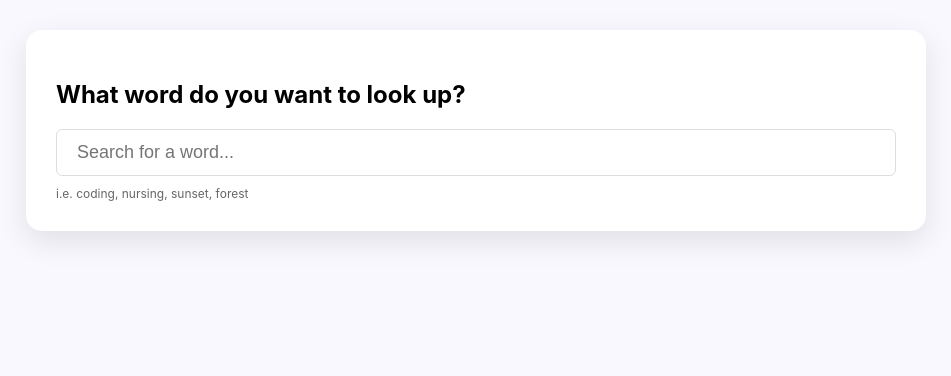
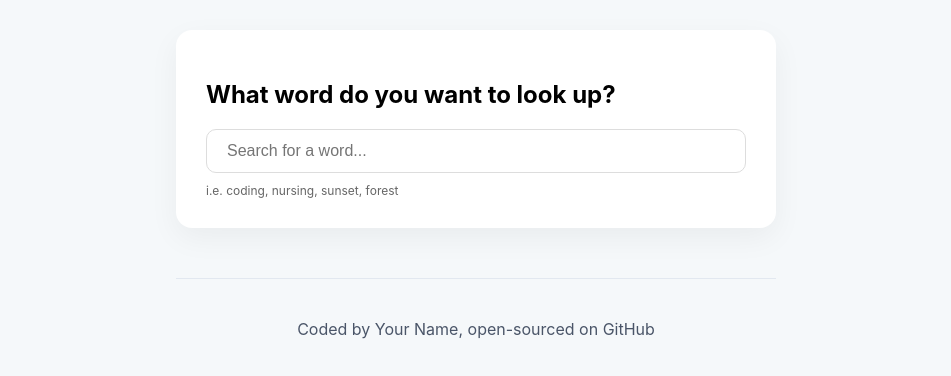
Before and after one commit to Wallflower65/Dictionary, a React (Create React App) app in the folder my-dictionary-app/: page / in a window 1280 px wide. Shown: the top 376 px of the page, without its empty margins (164-1115 px from the left). Built offline with nearby package versions, Linux system fonts and the light colour scheme.

Commit message:
Updated code

```diff
--- a/my-dictionary-app/src/Dictionary.css
+++ b/my-dictionary-app/src/Dictionary.css
@@ -98,3 +98,28 @@ footer {
     font-size: 13px;
     opacity: 0.8;
 }
+
+body {
+    background-color: #f5f8fa;
+}
+
+.Dictionary {
+    max-width: 600px;
+    margin: 0 auto;
+}
+
+section {
+    background: white;
+    padding: 30px;
+    border-radius: 16px;
+    box-shadow: 0 10px 30px rgba(0, 0, 0, 0.05);
+    margin-bottom: 20px;
+}
+
+.search-input {
+    width: 100%;
+    padding: 12px 20px;
+    border-radius: 10px;
+    border: 1px solid #ddd;
+    font-size: 16px;
+}
--- a/my-dictionary-app/src/Dictionary.js
+++ b/my-dictionary-app/src/Dictionary.js
@@ -13,23 +13,18 @@ export default function Dictionary() {
 setResults(response.data[0]);
 }
 
-  function handlePexelsResponse(response) {
-    setPhotos(response.data.photos);
+function handleImagesResponse(response) {
+setPhotos(response.data.images);
 }
 
 function search(event) {
 event.preventDefault();
-
-    // Dictionary API
-    let dictionaryApiUrl = `https://api.dictionaryapi.dev/api/v2/entries/en/${keyword}`;
+let dictionaryApiUrl = "" + keyword;
 axios.get(dictionaryApiUrl).then(handleDictionaryResponse);
 
-    // Pexels API
-    let pexelsApiKey = "YOUR_PEXELS_API_KEY";
-    let pexelsApiUrl = `https://api.pexels.com/v1/search?query=${keyword}&per_page=6`;
-    let headers = { Authorization: pexelsApiKey };
-
-    axios.get(pexelsApiUrl, { headers: headers }).then(handlePexelsResponse);
+let imagesApiKey = "787ofe478b86fc75394a34e4469a2t40";
+let imagesApiUrl = "" + keyword + "&key=" + imagesApiKey;
+axios.get(imagesApiUrl).then(handleImagesResponse);
 }
 
 function handleKeywordChange(event) {
@@ -37,25 +32,20 @@ export default function Dictionary() {
 }
 
 return (
+
 <div className="Dictionary">
 <section>
 <h1>What word do you want to look up?</h1>
 <form onSubmit={search}>
-          <input
-            type="search"
-            onChange={handleKeywordChange}
-            placeholder="Search for a word..."
-            className="search-input"
-          />
+<input type="search" onChange={handleKeywordChange} placeholder="Search for a word..." className="search-input" />
 </form>
-        <div className="hint">
-          i.e. coding, nursing, sunset, forest
-        </div>
+<div className="hint">i.e. coding, nursing, sunset, forest</div>
 </section>
-
 <Results results={results} />
 <Photos photos={photos} />
-
+<footer className="footer">
+Coded by Your Name, open-sourced on GitHub
+</footer>
 </div>
 );
 }
--- a/my-dictionary-app/src/Photos.js
+++ b/my-dictionary-app/src/Photos.js
@@ -1,21 +1,15 @@
 import React from "react";
-import "./Photos.css";
 
 export default function Photos(props) {
 if (props.photos) {
 return (
+
 <section className="Photos">
 <div className="row">
 {props.photos.map(function (photo, index) {
 return (
 <div className="col-4" key={index}>
-<a href={photo.src.original} target="_blank" rel="noreferrer">
-<img
-src={photo.src.landscape}
-className="img-fluid"
-alt={photo.alt}
-/>
-</a>
+<img src={photo.src.landscape} className="img-fluid" alt={photo.alt} style={{ borderRadius: "8px", marginBottom: "10px", width: "100%" }} />
 </div>
 );
 })}
```
Lines whose indentation alone changed are shown as unchanged.
